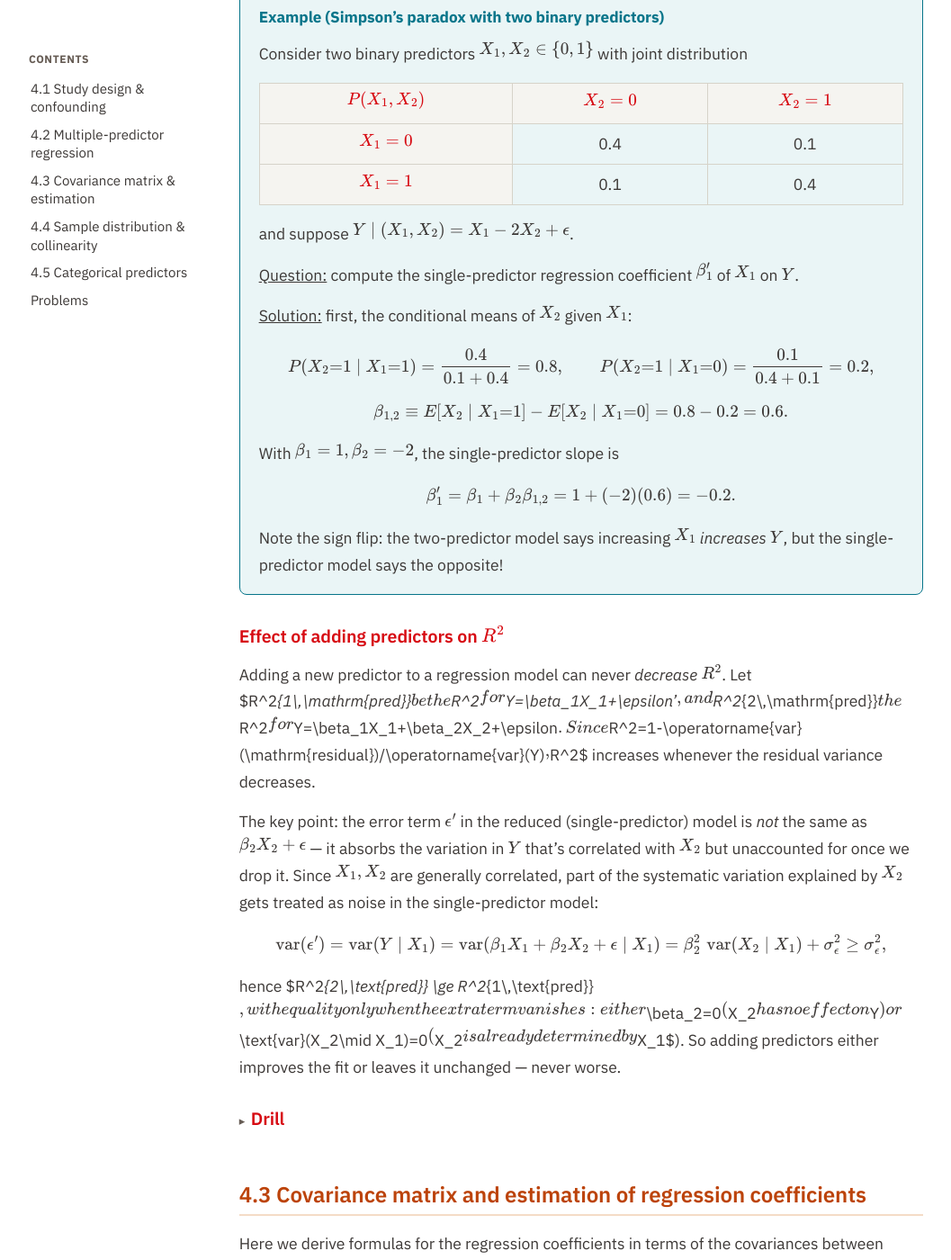
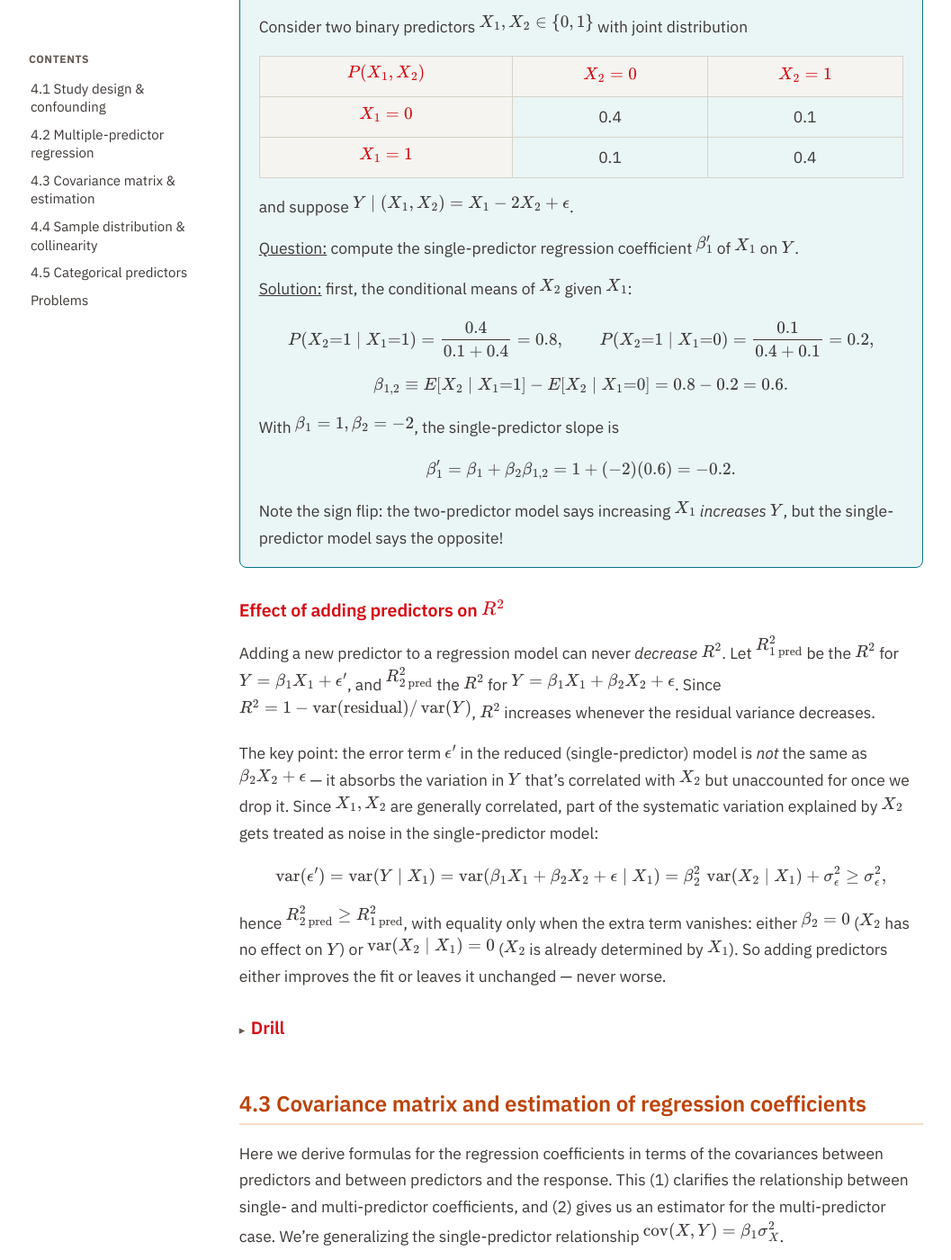
Before and after one commit to elevien/math50_2026, a Jekyll site: the page built from unit4/index.md, in a window 1280 px wide and 1400 px high, scrolled down 11326 px. Shown: the whole window at 90% size, without its empty margins (110-1167 px from the left). Built offline with Jekyll 4.4.1, drawn with Linux system fonts in a browser that asks for light colours; some of the changed text lies outside the part shown.

Commit message:
Publish from math50_sandbox@7b6e2ea

```diff
--- a/unit4/index.md
+++ b/unit4/index.md
@@ -73,7 +73,7 @@ so once we control for ears, the coefficient of eye color drops from $1/6$ to $0
 <details class="optional-section" open markdown="1">
 <summary><strong>Aside: other study designs</strong> <span class="optional-badge">(optional)</span></summary>
 
-A few other designs come up often enough to name. A <span class="term">[case-control study](https://en.wikipedia.org/wiki/Case%E2%80%93control_study)</span> works backward from the outcome: it samples people who already have $Y=1$ (cases) and $Y=0$ (controls), then looks back at their history of $X$. A <span class="term">[cross-sectional study](https://en.wikipedia.org/wiki/Cross-sectional_study)</span> measures $X$ and $Y$ at a single point in time, with no notion of before and after. A <span class="term">[natural experiment](https://en.wikipedia.org/wiki/Natural_experiment)</span> looks for a real-world situation where $X$ was effectively randomized by circumstance, such as a lottery, policy threshold, or eligibility rule.
+There are many other study designs: A <span class="term">[case-control study](https://en.wikipedia.org/wiki/Case%E2%80%93control_study)</span> works backward from the outcome by sampling people who already have $Y=1$ (cases) and $Y=0$ (controls), then looks back at their history of $X$. A <span class="term">[cross-sectional study](https://en.wikipedia.org/wiki/Cross-sectional_study)</span> measures $X$ and $Y$ at a single point in time, with no notion of before and after. A <span class="term">[natural experiment](https://en.wikipedia.org/wiki/Natural_experiment)</span> looks for a real-world situation where $X$ was effectively randomized by circumstance, such as a lottery, policy threshold, or eligibility rule.
 
 </details>
 
@@ -252,7 +252,7 @@ We again consider children's test scores, comparing the two-predictor fit above
 
 <u>Question:</u> what's the difference between the coefficient of $X_{\text{hs}}$ when it's the only predictor and when $X_{\text{iq}}$ is also included? How are the two related?
 
-<u>Solution:</u> using only mother's high-school education, we get $\hat\beta_{\text{hs}}' \approx 12$ and $\hat\beta_0' \approx 78$ (using $\beta'$ for the single-predictor coefficients), so $\hat y = 12X_{\text{hs}} + 78$ &mdash; while with both predictors, the coefficient of $X_{\text{hs}}$ is about half that.
+<u>Solution:</u> using only mother's high-school education, we get $\hat\beta_{\text{hs}}^{\prime} \approx 12$ and $\hat\beta_0^{\prime} \approx 78$ (using $\beta^{\prime}$ for the single-predictor coefficients), so $\hat y = 12X_{\text{hs}} + 78$ &mdash; while with both predictors, the coefficient of $X_{\text{hs}}$ is about half that.
 
 In the one-predictor model, a coefficient of $12$ means a student whose mother went to high school does $12$ points better on average, i.e. we're predicting
 
@@ -289,11 +289,11 @@ The important thing above is that the two predictors are *not* independent. If t
 
 $$ \beta_1' = \beta_1 + \beta_2\big(E[X_2\mid X_1{=}1]-E[X_2\mid X_1{=}0]\big), $$
 
-where $\beta_1'$ is the regression coefficient of $X_1$ *without* $X_2$ in the model.
+where $\beta_1^{\prime}$ is the regression coefficient of $X_1$ *without* $X_2$ in the model.
 
 ### Simpson's paradox
 
-In the example above, $\beta_1'$ and $\beta_1$ can even have different signs, depending on the relationship between the predictors. This effect is called <span class="term">[Simpson's "paradox"](https://en.wikipedia.org/wiki/Simpson%27s_paradox)</span> &mdash; not really a paradox, just a consequence of correlation between predictors shifting the single-predictor coefficient, as illustrated above.
+In the example above, $\beta_1^{\prime}$ and $\beta_1$ can even have different signs, depending on the relationship between the predictors. This effect is called <span class="term">[Simpson's "paradox"](https://en.wikipedia.org/wiki/Simpson%27s_paradox)</span> &mdash; not really a paradox, just a consequence of correlation between predictors shifting the single-predictor coefficient, as illustrated above.
 
 <div class="example" markdown="1">
 #### Example (Simpson's paradox with two binary predictors)
@@ -308,7 +308,7 @@ Consider two binary predictors $X_1,X_2\in\lbrace0,1\rbrace$ with joint distribu
 
 and suppose $Y\mid(X_1,X_2) = X_1 - 2X_2+\epsilon$.
 
-<u>Question:</u> compute the single-predictor regression coefficient $\beta_1'$ of $X_1$ on $Y$.
+<u>Question:</u> compute the single-predictor regression coefficient $\beta_1^{\prime}$ of $X_1$ on $Y$.
 
 <u>Solution:</u> first, the conditional means of $X_2$ given $X_1$:
 
@@ -325,13 +325,13 @@ Note the sign flip: the two-predictor model says increasing $X_1$ *increases* $Y
 
 ### Effect of adding predictors on $R^2$
 
-Adding a new predictor to a regression model can never *decrease* $R^2$. Let $R^2_{1\,\mathrm{pred}}$ be the $R^2$ for $Y=\beta_1X_1+\epsilon'$, and $R^2_{2\,\mathrm{pred}}$ the $R^2$ for $Y=\beta_1X_1+\beta_2X_2+\epsilon$. Since $R^2=1-\operatorname{var}(\mathrm{residual})/\operatorname{var}(Y)$, $R^2$ increases whenever the residual variance decreases.
+Adding a new predictor to a regression model can never *decrease* $R^2$. Let $R^2\_{1\,\mathrm{pred}}$ be the $R^2$ for $Y=\beta_1X_1+\epsilon^{\prime}$, and $R^2\_{2\,\mathrm{pred}}$ the $R^2$ for $Y=\beta_1X_1+\beta_2X_2+\epsilon$. Since $R^2=1-\operatorname{var}(\mathrm{residual})/\operatorname{var}(Y)$, $R^2$ increases whenever the residual variance decreases.
 
-The key point: the error term $\epsilon'$ in the reduced (single-predictor) model is *not* the same as $\beta_2X_2+\epsilon$ &mdash; it absorbs the variation in $Y$ that's correlated with $X_2$ but unaccounted for once we drop it. Since $X_1,X_2$ are generally correlated, part of the systematic variation explained by $X_2$ gets treated as noise in the single-predictor model:
+The key point: the error term $\epsilon^{\prime}$ in the reduced (single-predictor) model is *not* the same as $\beta_2X_2+\epsilon$ &mdash; it absorbs the variation in $Y$ that's correlated with $X_2$ but unaccounted for once we drop it. Since $X_1,X_2$ are generally correlated, part of the systematic variation explained by $X_2$ gets treated as noise in the single-predictor model:
 
 $$ \operatorname{var}(\epsilon') = \operatorname{var}(Y\mid X_1) = \operatorname{var}(\beta_1X_1+\beta_2X_2+\epsilon\mid X_1) = \beta_2^2\,\operatorname{var}(X_2\mid X_1)+\sigma_\epsilon^2 \ge \sigma_\epsilon^2, $$
 
-hence $R^2_{2\,\text{pred}} \ge R^2_{1\,\text{pred}}$, with equality only when the extra term vanishes: either $\beta_2=0$ ($X_2$ has no effect on $Y$) or $\text{var}(X_2\mid X_1)=0$ ($X_2$ is already determined by $X_1$). So adding predictors either improves the fit or leaves it unchanged &mdash; never worse.
+hence $R^2\_{2\,\text{pred}} \ge R^2\_{1\,\text{pred}}$, with equality only when the extra term vanishes: either $\beta_2=0$ ($X_2$ has no effect on $Y$) or $\text{var}(X_2\mid X_1)=0$ ($X_2$ is already determined by $X_1$). So adding predictors either improves the fit or leaves it unchanged &mdash; never worse.
 
 
 <details class="practice-section" markdown="1">
@@ -355,9 +355,9 @@ A regression of monthly rent $Y$ (in dollars) on floor area $X_1$ (in square fee
 For a binary predictor $X_1$, the two-predictor fit gives $\beta_1=2$ and $\beta_2=5$, and the predictors satisfy $E[X_2\mid X_1{=}1]-E[X_2\mid X_1{=}0]=-0.4$.
 
 <ol type="a">
-  <li>Compute the single-predictor coefficient $\beta_1'$ of $X_1$ alone.</li>
+  <li>Compute the single-predictor coefficient $\beta_1^{\prime}$ of $X_1$ alone.</li>
   <li>Someone who only fits $X_1$ concludes that $X_1$ is unrelated to $Y$. In one sentence, say what they have missed.</li>
-  <li>What would $\beta_1'$ be if $X_1$ and $X_2$ were independent?</li>
+  <li>What would $\beta_1^{\prime}$ be if $X_1$ and $X_2$ were independent?</li>
 </ol>
 </div>
 
@@ -392,13 +392,13 @@ as
 
 $$ \begin{bmatrix} \text{cov}(X_1,Y) \\ \text{cov}(X_2,Y) \end{bmatrix} = \Sigma \begin{bmatrix} \beta_1 \\ \beta_2 \end{bmatrix}. $$
 
-This is consistent with the formula above: dividing the first equation by $\text{var}(X_1)$ recovers $\beta_1' = \beta_1+\beta_2\beta_{1,2}$, where $\beta_{1,2}=\text{cov}(X_1,X_2)/\text{var}(X_1)$ is the (single-predictor) regression coefficient of $X_1$ with $X_2$ as the response. This generalizes to many predictors: in general, $\Sigma$ is a $K\times K$ matrix with entries $\Sigma_{i,j}=\text{cov}(X_i,X_j)$.
+This is consistent with the formula above: dividing the first equation by $\text{var}(X_1)$ recovers $\beta_1^{\prime} = \beta_1+\beta_2\beta_{1,2}$, where $\beta_{1,2}=\text{cov}(X_1,X_2)/\text{var}(X_1)$ is the (single-predictor) regression coefficient of $X_1$ with $X_2$ as the response. This generalizes to many predictors: in general, $\Sigma$ is a $K\times K$ matrix with entries $\Sigma_{i,j}=\text{cov}(X_i,X_j)$.
 
 Letting $\Sigma^{-1}$ denote the matrix inverse ($\Sigma^{-1}\Sigma=I$), we can solve for the coefficients:
 
 $$ \begin{bmatrix} \beta_1 \\ \beta_2 \end{bmatrix} = \Sigma^{-1}\begin{bmatrix} \text{cov}(X_1,Y) \\ \text{cov}(X_2,Y) \end{bmatrix} = \frac{1}{\sigma_{X_1}^2\sigma_{X_2}^2-\text{cov}(X_1,X_2)^2} \begin{bmatrix} \sigma_{X_2}^2 & -\text{cov}(X_1,X_2) \\ -\text{cov}(X_1,X_2) & \sigma_{X_1}^2 \end{bmatrix} \begin{bmatrix} \text{cov}(X_1,Y) \\ \text{cov}(X_2,Y) \end{bmatrix}. $$
 
-Compare this to the single-predictor formula $\beta_1' = \text{cov}(X,Y)/\text{var}(X)$: here $\Sigma^{-1}$ plays the role of $1/\text{var}(X)$, and the vector of $\beta$s and $Y$-$X$ covariances play the roles of $\beta_1$ and $\text{cov}(X,Y)$. If $\Sigma=I$ (uncorrelated, unit-variance predictors), each $\beta_i$ can be solved for separately, recovering the single-predictor formulas.
+Compare this to the single-predictor formula $\beta_1^{\prime} = \text{cov}(X,Y)/\text{var}(X)$: here $\Sigma^{-1}$ plays the role of $1/\text{var}(X)$, and the vector of $\beta$s and $Y$-$X$ covariances play the roles of $\beta_1$ and $\text{cov}(X,Y)$. If $\Sigma=I$ (uncorrelated, unit-variance predictors), each $\beta_i$ can be solved for separately, recovering the single-predictor formulas.
 
 We don't usually bother with closed-form solutions once there are many predictors &mdash; they get complicated fast. But for two predictors,
 
@@ -430,7 +430,7 @@ with $b\in[0,1]$. Note $b=\beta_{1,2}$: the single-predictor regression coeffici
 <ol type="a">
 <li>Show that $\text{var}(X_1)=\text{var}(X_2)=1$ and $\text{cov}(X_1,X_2)=b$.</li>
 <li>Express $\beta_1$ in terms of $b$, $\text{cov}(X_1,Y)$, and $\text{cov}(X_2,Y)$.</li>
-<li>Find the single-predictor coefficient $\beta_1'$ when only $X_1$ is used.</li>
+<li>Find the single-predictor coefficient $\beta_1^{\prime}$ when only $X_1$ is used.</li>
 </ol>
 
 <u>Solution:</u>
@@ -477,8 +477,8 @@ Suppose $\sigma_{X_1}^2=\sigma_{X_2}^2=1$, $\text{cov}(X_1,X_2)=0.5$, $\text{cov
 
 <ol type="a">
   <li>Write out $\Sigma$ and solve $\Sigma\beta = (\text{cov}(X_1,Y),\text{cov}(X_2,Y))^\top$ for $\beta_1,\beta_2$.</li>
-  <li>Compute the single-predictor coefficient $\beta_1'=\text{cov}(X_1,Y)/\sigma_{X_1}^2$.</li>
-  <li>Here $\beta_1'=\beta_1$ even though the predictors are correlated. Which term in $\beta_1'=\beta_1+\beta_2\beta_{1,2}$ explains that?</li>
+  <li>Compute the single-predictor coefficient $\beta_1^{\prime}=\text{cov}(X_1,Y)/\sigma_{X_1}^2$.</li>
+  <li>Here $\beta_1^{\prime}=\beta_1$ even though the predictors are correlated. Which term in $\beta_1^{\prime}=\beta_1+\beta_2\beta_{1,2}$ explains that?</li>
 </ol>
 </div>
 
@@ -536,7 +536,7 @@ Take two standardized predictors with correlation $\rho$, so
 
 $$ \Sigma = \begin{bmatrix}1 & \rho \\ \rho & 1\end{bmatrix}. $$
 
-Use $\hat\beta \sim \operatorname{Normal}_2\big(\beta,\ (\sigma_\epsilon^2/N)\Sigma^{-1}\big)$ with $\sigma_\epsilon^2=1$ and $N=100$.
+Use $\hat\beta \sim \operatorname{Normal}\_2\big(\beta,\ (\sigma\_\epsilon^2/N)\Sigma^{-1}\big)$ with $\sigma_\epsilon^2=1$ and $N=100$.
 
 <ol type="a">
   <li>Write $\text{se}(\hat\beta_1)$ as a function of $\rho$.</li>
@@ -684,7 +684,7 @@ Suppose we have a large amount of data from the model
 
 $$ X_1 \sim \text{Normal}(0,1), \qquad X_2\mid X_1 \sim \text{Normal}(3X_1,1), \qquad Y\mid(X_1,X_2) \sim \text{Normal}(X_1-2X_2,\,1). $$
 
-If we perform a single-predictor regression of $Y$ on $X_2$ alone, what is the regression coefficient $\beta_2'$?
+If we perform a single-predictor regression of $Y$ on $X_2$ alone, what is the regression coefficient $\beta_2^{\prime}$?
 </div>
 
 <div class="exercise" markdown="1">
@@ -701,8 +701,8 @@ Consider two binary predictors $X_1,X_2\in\lbrace0,1\rbrace$ with joint distribu
 and suppose $Y\mid(X_1,X_2) = X_1+cX_2+\epsilon$.
 
 <ol type="a">
-<li>Compute the single-predictor regression coefficient $\beta_1'$ (in terms of $c$).</li>
-<li>Compute the single-predictor regression coefficient $\beta_2'$ (in terms of $c$).</li>
+<li>Compute the single-predictor regression coefficient $\beta_1^{\prime}$ (in terms of $c$).</li>
+<li>Compute the single-predictor regression coefficient $\beta_2^{\prime}$ (in terms of $c$).</li>
 <li>For which values of $c$ does the model exhibit Simpson's paradox?</li>
 </ol>
 </div>
@@ -717,7 +717,7 @@ $$ \Sigma = \begin{bmatrix} 10 & 2 \\ 2 & 10 \end{bmatrix}. $$
 Suppose $Y = 0.5X_1-1.5X_2+\epsilon$, $\epsilon\sim\text{Normal}(0,1)$.
 
 <ol type="a">
-<li>Compute the single-predictor regression coefficient $\beta_1'$ for $Y$ on $X_1$.</li>
+<li>Compute the single-predictor regression coefficient $\beta_1^{\prime}$ for $Y$ on $X_1$.</li>
 <li>Does Simpson's paradox occur in this setup? Explain.</li>
 </ol>
 </div>
@@ -762,7 +762,7 @@ $$ Y = 1.0+2.0X_1+4.0X_2+\epsilon_1, $$
 
 and the (unobserved) relationship between the predictors is $X_2 = 0.5+0.5X_1+\epsilon_2$, with $E[\epsilon_1]=E[\epsilon_2]=0$.
 
-The researcher instead runs the regression $Y = \beta_0+\hat\beta_1X_1+\epsilon_1'$ using only $X_1$.
+The researcher instead runs the regression $Y = \beta_0+\hat\beta_1X_1+\epsilon_1^{\prime}$ using only $X_1$.
 
 <u>Question:</u> what is the expected value (approximately) of the coefficient $\hat\beta_1$ the researcher will estimate?
 </div>
```
Also changed, not shown: other parts of unit4/index.md (+2 -2 lines), unit2/index.md (+3 -3 lines), unit4/fig/kidiq_coefs.svg.
